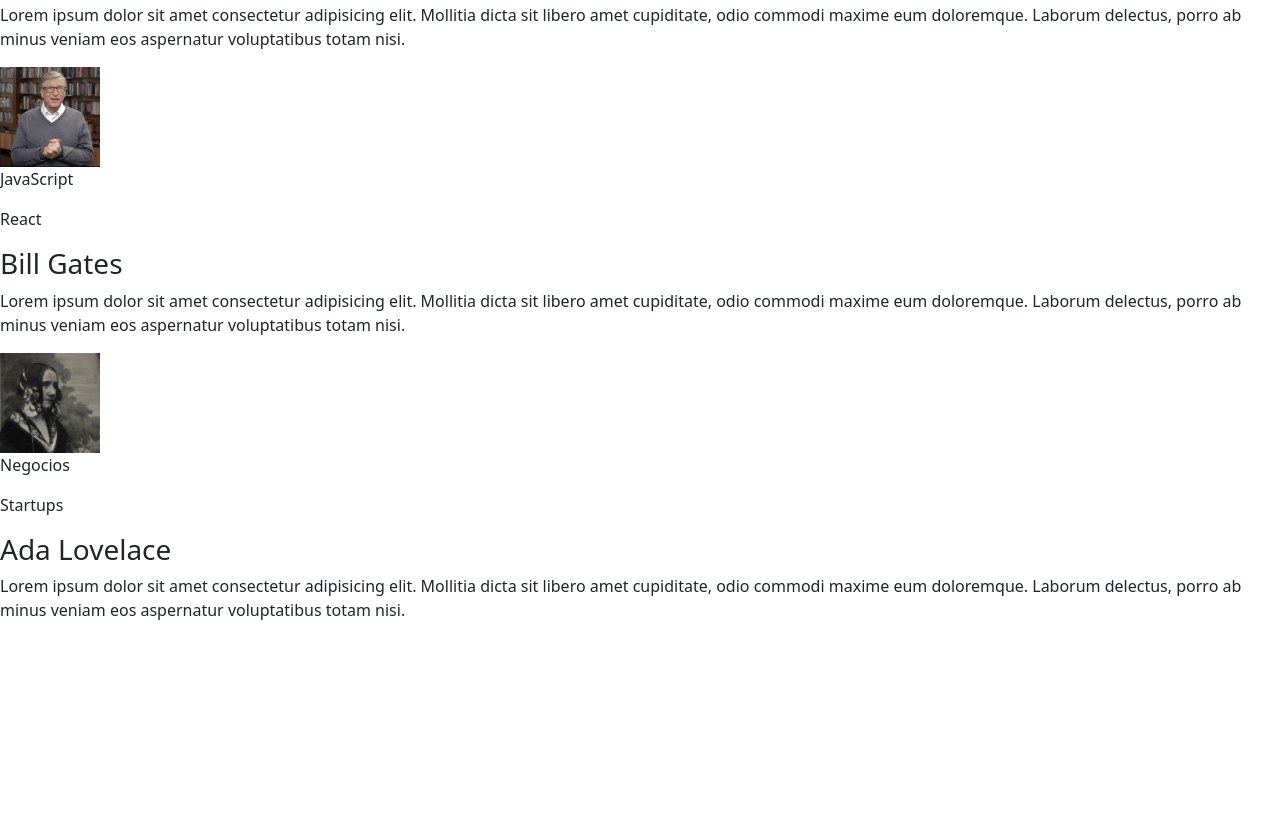
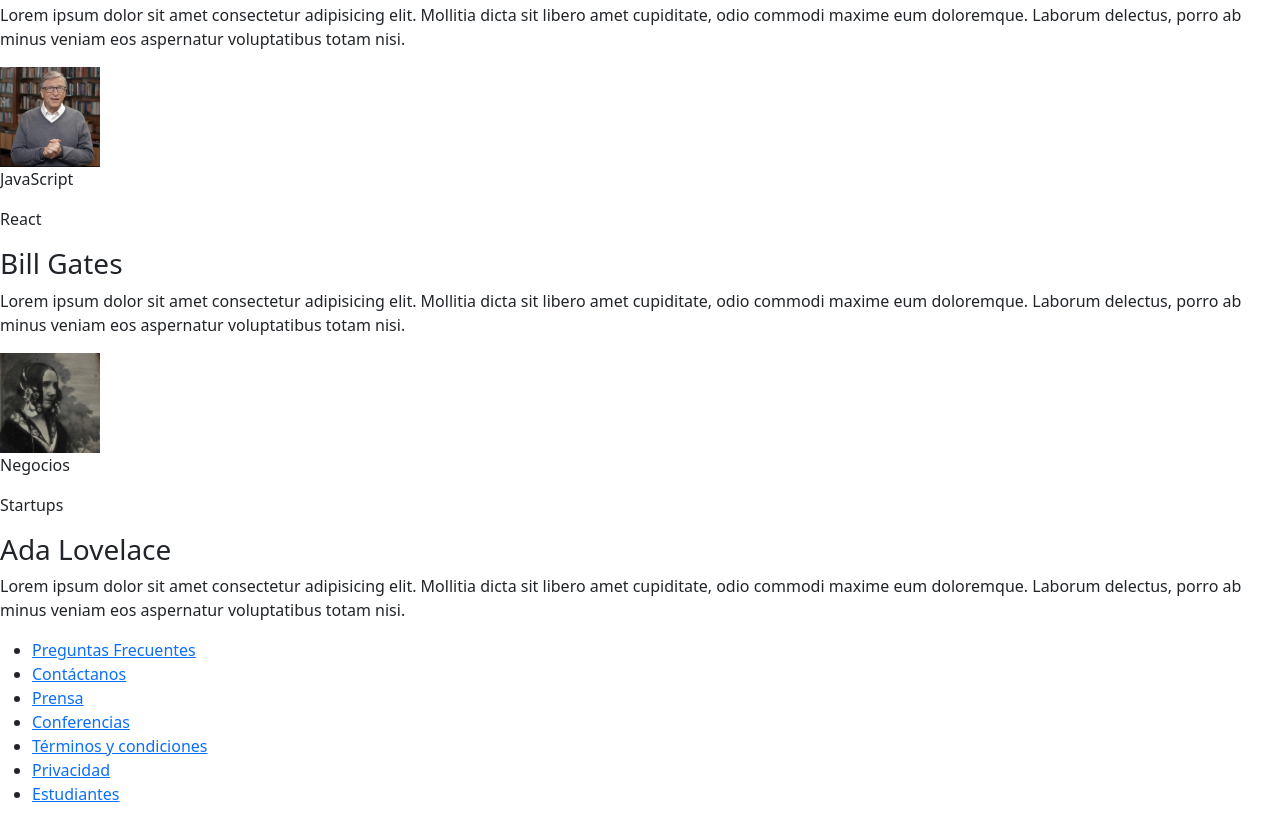
Before and after one commit to Arcemelina/trabajo-integrador, a plain HTML site: page index.html in a window 1280 px wide. Shown: the part 1102-1924 px from the top of the page. Before the commit the page ends 1740 px from the top, so only its background shows below. Drawn offline with nearby package versions, Linux system fonts and the light colour scheme; files that its build step writes are made by us from their sources.

Commit message:
agregado footer

```diff
--- a/index.html
+++ b/index.html
@@ -131,10 +131,19 @@
         </div>
     </section>
 
-
 </main>
 
-<footer></footer>
+<footer class="footer">
+  <ul class="footer-ul">
+    <li><a href="#">Preguntas Frecuentes</a></li>
+    <li><a href="#">Contáctanos</a></li>
+    <li><a href="#">Prensa</a></li>
+    <li><a href="#">Conferencias</a></li>
+    <li><a href="#">Términos y condiciones</a></li>
+    <li><a href="#">Privacidad</a></li>
+    <li><a href="#">Estudiantes</a></li>
+     </ul>
+</footer>
 
 
 <!-- JavaScript Bundle with Popper -->
```
